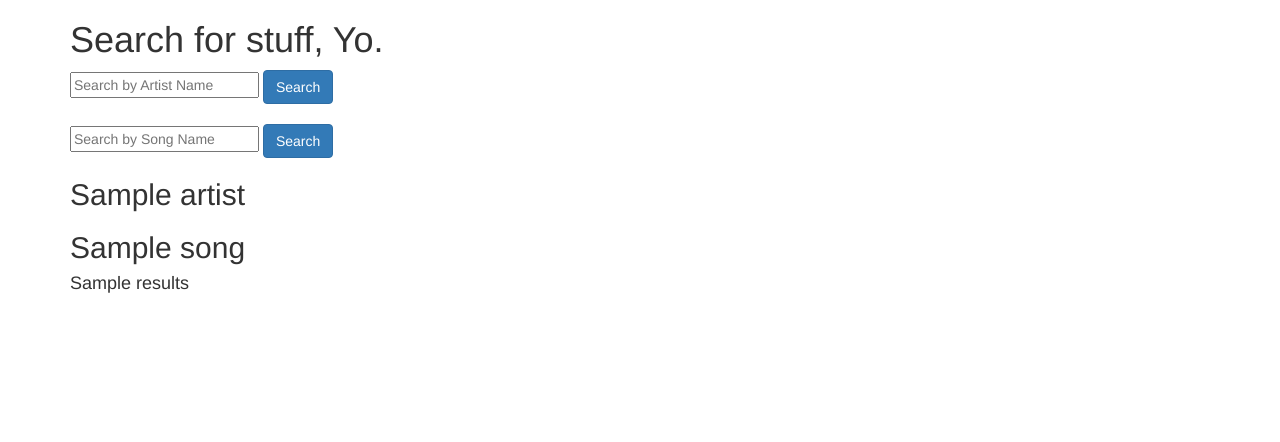
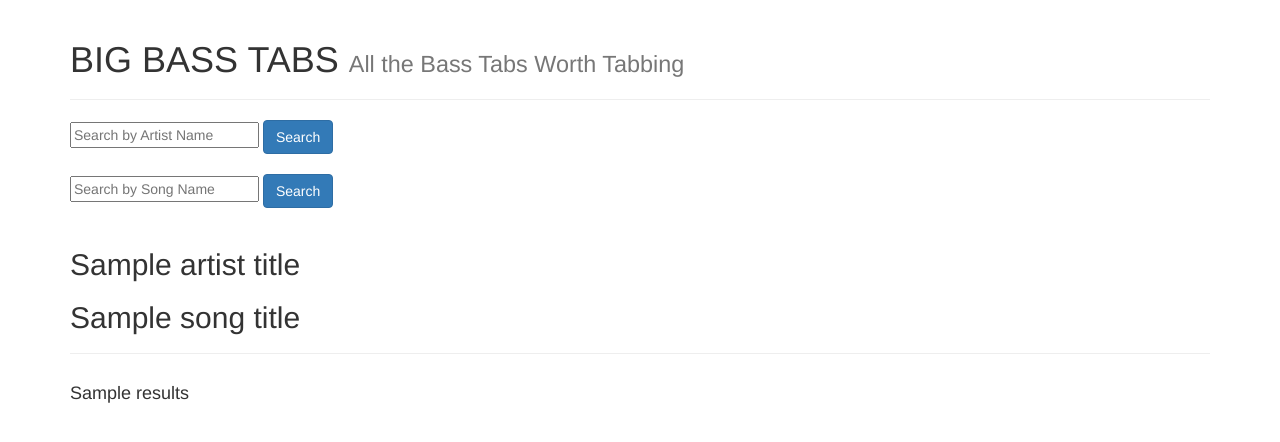
Before and after one commit to williamjohngardner/guitar_tab, a Django app: template templates/index.html in a window 1280 px wide. Shown: the top 442 px of the page. Run offline with Django 3.2, Linux system fonts and the light colour scheme; the template is opened without the code that fills it: most values are stand-ins (such as "Sample title", 1, 10 or a date in 2020); some libraries are stand-ins or nearby versions.

Commit message:
All functionality is functionally functional

```diff
--- a/templates/index.html
+++ b/templates/index.html
@@ -8,7 +8,9 @@
   </head>
   <body>
     <div class="container">
-      <h1>Search for stuff, Yo.</h1>
+      <div class="page-header">
+        <h1>BIG BASS TABS <small>All the Bass Tabs Worth Tabbing</small></h1>
+      </div>
       <form class="" action="">
         <input type="text" name="artist" value="" placeholder="Search by Artist Name">
         <input class="btn btn-primary" type="submit" value="Search">
@@ -19,11 +21,16 @@
         <input class="btn btn-primary" type="submit" value="Search">
       </form>
       {% autoescape off %}
-        <h2>{{ artist }}</h2>
-        <h2>{{ song }}</h2>
-        <h4>{{ results }}</h4>
+      <div class="page-header">
+        <h2>{{ artist_title }}</h2>
+        <h2>{{ song_title }}</h2>
+      </div>
+        <div class="row">
+          <div class="col-lg-5">
+            <h4>{{ results }}</h4>
+          </div>
+        </div>
       {% endautoescape %}
     </div>
-
   </body>
 </html>
```
Also changed, not shown: app/views.py (+6 -6 lines), templates/detail.html (+7 -3 lines), 2 other files.
